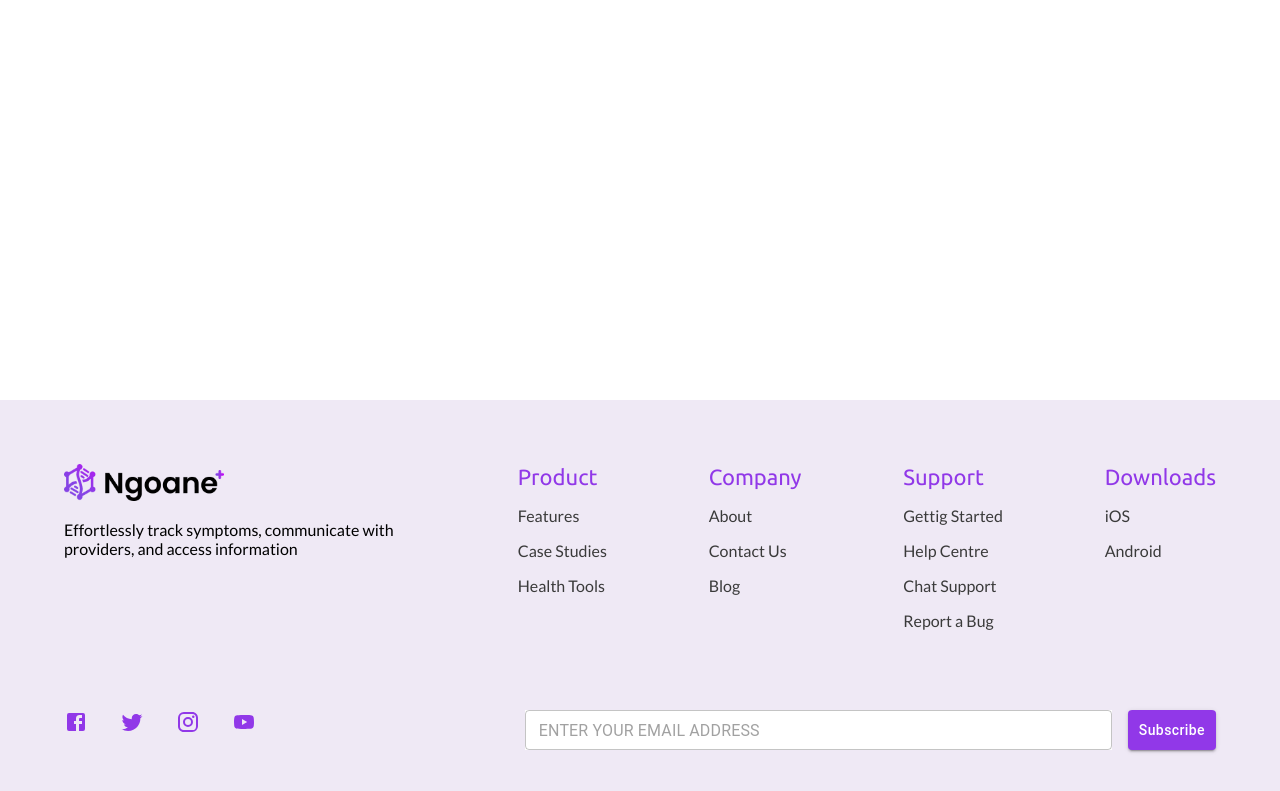
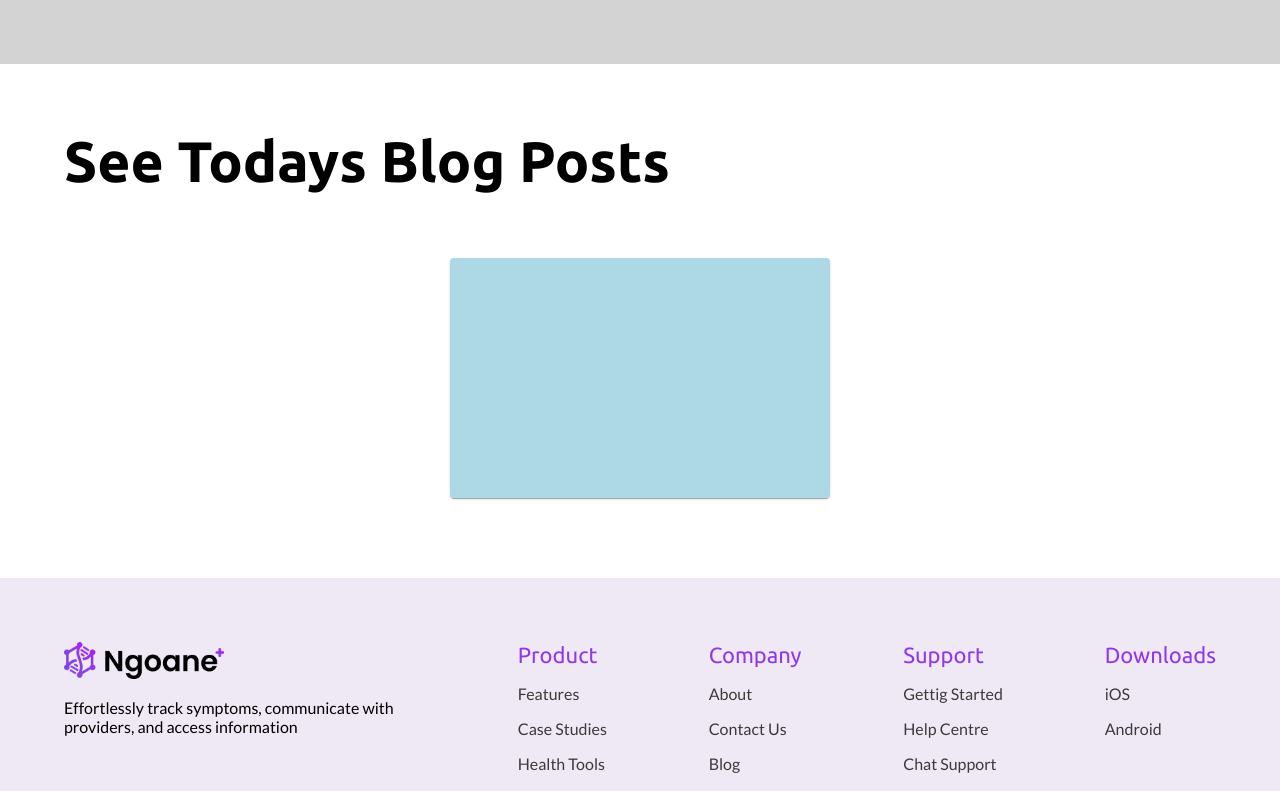
Before and after one commit to ngoane/company-site, a Next.js app: page /blog in a window 1280 px wide. Before the commit this address had no page. Shown: the part 560-1351 px from the top of the page. Built offline with nearby package versions, Linux system fonts and the light colour scheme.

Commit message:
style/feat: started the blog page designs

```diff
--- /dev/null
+++ b/components/blog/BlogArticle.jsx
@@ -0,0 +1,17 @@
+import React from "react";
+import { SingleBlogItemContainer, ArticleImage } from "./blogStyles";
+import { Card } from "@mui/material";
+
+const BlogArticle = () => {
+  return (
+    <>
+      <SingleBlogItemContainer>
+        <Card width={"100%"}>
+          <ArticleImage />
+        </Card>
+      </SingleBlogItemContainer>
+    </>
+  );
+};
+
+export default BlogArticle;
--- /dev/null
+++ b/components/blog/blogStyles.js
@@ -0,0 +1,32 @@
+import styled from "@emotion/styled";
+import { CardMedia, Stack } from "@mui/material";
+
+export const BlogHeroContainer = styled.div`
+  width: 100%;
+  height: 34rem;
+  background-color: lightgray;
+`;
+
+export const BlogHeroImage = styled.img`
+  width: 100%;
+  object-fit: cover;
+`;
+
+export const BlogArticleListContainer = styled(Stack)`
+  width: 100%;
+  margin-top: 4rem;
+  flex-direction: row;
+  align-items: center;
+  justify-content: center;
+  flex-wrap: wrap;
+`;
+
+export const SingleBlogItemContainer = styled.div`
+  width: 33%;
+`;
+
+export const ArticleImage = styled(CardMedia)`
+  width: 100%;
+  height: 15rem;
+  background-color: lightblue;
+`;
--- /dev/null
+++ b/pages/blog/index.js
@@ -0,0 +1,26 @@
+import React from "react";
+import { CompBody } from "@/styles/globalComponentsStyle";
+import {
+  BlogHeroContainer,
+  BlogArticleListContainer,
+} from "@/components/blog/blogStyles";
+import { Typography } from "@mui/material";
+import BlogArticle from "@/components/blog/BlogArticle";
+
+const index = () => {
+  return (
+    <>
+      <BlogHeroContainer />
+      <CompBody>
+        <Typography variant="headerMainBold" marginTop={"4rem"}>
+          See Todays Blog Posts
+        </Typography>
+        <BlogArticleListContainer>
+          <BlogArticle />
+        </BlogArticleListContainer>
+      </CompBody>
+    </>
+  );
+};
+
+export default index;
--- a/styles/globalComponentsStyle.js
+++ b/styles/globalComponentsStyle.js
@@ -4,7 +4,11 @@ import { Button } from "@mui/material";
 import Link from "next/link";
 
 export const MainWrapper = styled.main`
-  padding: 5rem 4rem 0rem 4rem;
+  margin-top: 5rem;
+`;
+
+export const CompBody = styled.section`
+  padding: 0 4rem;
 `;
 
 export const CustomButton = styled(Button)`
--- a/styles/muiGlobalStyle.js
+++ b/styles/muiGlobalStyle.js
@@ -34,63 +34,63 @@ export const customTheme = {
     color: "#3A3A3A",
 
     headerMain: {
-      fontSize: 57,
+      fontSize: "3.563rem",
       fontWeight: 400,
       fontFamily: "Ubuntu, sans-serif",
     },
 
     headerMainBold: {
-      fontSize: 57,
+      fontSize: "3.563rem",
       fontWeight: "bold",
       fontFamily: "Ubuntu, sans-serif",
     },
 
     headlineMain: {
-      fontSize: 32,
+      fontSize: "2rem",
       fontWeight: 400,
       fontFamily: "Ubuntu, sans-serif",
     },
 
     headlineMainBold: {
-      fontSize: 32,
+      fontSize: "2rem",
       fontWeight: "bold",
       fontFamily: "Ubuntu, sans-serif",
     },
 
     title: {
-      fontSize: 22,
+      fontSize: "1.375rem",
       fontWeight: 400,
       fontFamily: "Ubuntu, sans-serif",
     },
 
     titleBold: {
-      fontSize: 22,
+      fontSize: "1.375rem",
       fontWeight: "bold",
       fontFamily: "Ubuntu, sans-serif",
     },
 
     body: {
-      fontSize: 16,
+      fontSize: "1rem",
       fontWeight: 400,
     },
 
     bodyBold: {
-      fontSize: 16,
+      fontSize: "1rem",
       fontWeight: "bold",
     },
 
     label: {
-      fontSize: 14,
+      fontSize: "0.875rem",
       fontWeight: 400,
     },
 
     labelBold: {
-      fontSize: 14,
+      fontSize: "0.875rem",
       fontWeight: "bold",
     },
 
     caption: {
-      fontSize: 12,
+      fontSize: "0.75",
       fontWeight: 400,
     },
   },
```
